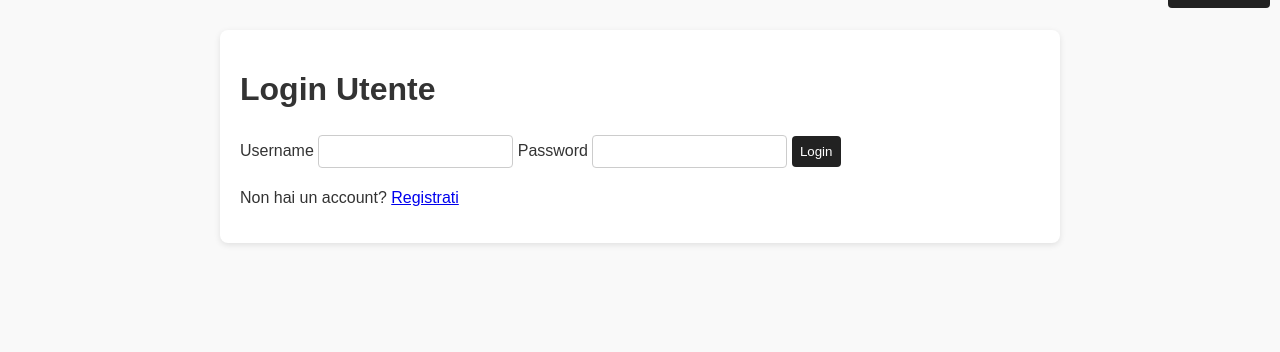
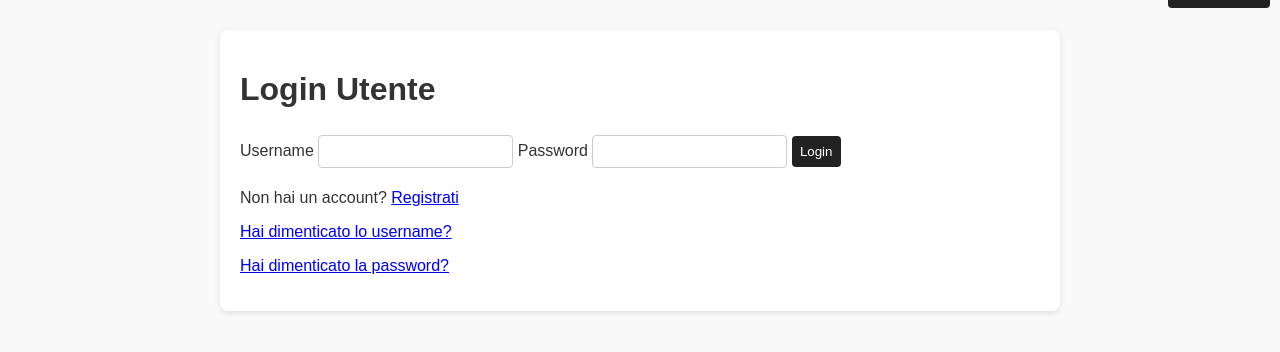
Before and after one commit to sebfichera/FundBookingSys, a Flask app: page /user/user/login in a window 1280 px wide. Shown: the part 38-390 px from the top of the page. Run offline with Flask 3, Linux system fonts and the light colour scheme.

Commit message:
Recover username/reset password for users added

```diff
--- a/app/routes/user.py
+++ b/app/routes/user.py
@@ -4,6 +4,9 @@ from ..models import db
 from ..utils import hash_password, verify_password, send_email_async
 from sqlalchemy.exc import IntegrityError
 from sqlalchemy import text
+import secrets
+import traceback
+from datetime import datetime, timedelta, timezone
 
 user_bp = Blueprint("user_bp", __name__)
 
@@ -156,3 +159,126 @@ def user_logout():
     session.pop("user_status", None)
     flash("Logout effettuato.")
     return redirect(url_for("user_bp.home"))
+
+# ----------------- RECUPERO USERNAME UTENTE -----------------
+@user_bp.route("/recover_username", methods=["GET", "POST"])
+def recover_username():
+    if request.method == "POST":
+        email = request.form["email"].strip().lower()
+        user = db.execute(text("SELECT username FROM utenti WHERE email=:email"), {"email": email}).fetchone()
+
+        if not user:
+            flash("Nessun utente trovato con questa email.")
+            return redirect(url_for("user_bp.recover_username"))
+
+        # Invio mail
+        send_email_async(
+            email,
+            "Recupero username",
+            f"Ciao! Il tuo username è: {user.username}"
+        )
+        flash("✅ Ti abbiamo inviato una mail con il tuo username.")
+        return redirect(url_for("user_bp.user_login"))
+
+    return render_template("recover_username.html")
+
+# ----------------- RESET PASSWORD UTENTE (GENERA TOKEN) -----------------
+@user_bp.route("/recover_password", methods=["GET", "POST"])
+def recover_password():
+    if request.method == "POST":
+        email = request.form.get("email", "").strip().lower()
+        try:
+            user = db.execute(
+                text("SELECT id, username, email FROM utenti WHERE email = :email"),
+                {"email": email}
+            ).fetchone()
+
+            if not user:
+                flash("Nessun account trovato con questa email.")
+                return redirect(url_for("user_bp.recover_password"))
+
+            # genera token + scadenza (1 ora)
+            token = secrets.token_urlsafe(32)
+            expiry = datetime.now(timezone.utc) + timedelta(hours=1)
+
+            # salva nel DB
+            db.execute(
+                text("UPDATE utenti SET reset_token = :token, reset_token_expiry = :expiry WHERE id = :id"),
+                {"token": token, "expiry": expiry, "id": user.id}
+            )
+            db.commit()
+
+            # link assoluto
+            reset_link = url_for("user_bp.reset_password", token=token, _external=True)
+
+            # invio mail (non deve far fallire la route)
+            try:
+                send_email_async(
+                    user.email,
+                    "Reimposta la tua password",
+                    f"Ciao {user.username},\n\nPer reimpostare la password clicca qui:\n{reset_link}\n\nIl link scade tra 1 ora."
+                )
+            except Exception as e:
+                print("❌ Errore invio mail (recover_password):", e)
+                traceback.print_exc()  # utile per debug, controlla i log
+
+            flash("Se l'email esiste, abbiamo inviato il link per reimpostare la password.")
+            return redirect(url_for("user_bp.user_login"))
+
+        except Exception as e:
+            print("❌ Errore in recover_password:", e)
+            traceback.print_exc()
+            flash("Si è verificato un errore. Controlla i log.")
+            return redirect(url_for("user_bp.recover_password"))
+
+    return render_template("recover_password.html")
+
+# ----------------- RESET PASSWORD UTENTE (CREA NUOVA PASSWORD) -----------------
+@user_bp.route("/reset_password/<token>", methods=["GET", "POST"])
+def reset_password(token):
+    try:
+        user = db.execute(
+            text("SELECT id, reset_token_expiry FROM utenti WHERE reset_token = :token"),
+            {"token": token}
+        ).fetchone()
+
+        if not user:
+            flash("Token non valido o già usato.")
+            return redirect(url_for("user_bp.recover_password"))
+
+        expiry = user.reset_token_expiry
+        now = datetime.now(timezone.utc)
+
+        # gestione naive/aware
+        if expiry is None:
+            flash("Token non valido.")
+            return redirect(url_for("user_bp.recover_password"))
+        if expiry.tzinfo is None:
+            expiry = expiry.replace(tzinfo=timezone.utc)
+
+        if now > expiry:
+            flash("Il link per reimpostare la password è scaduto.")
+            return redirect(url_for("user_bp.recover_password"))
+
+        if request.method == "POST":
+            new_pw = request.form.get("password", "")
+            if len(new_pw) < 6:
+                flash("La password deve essere lunga almeno 6 caratteri.")
+                return redirect(url_for("user_bp.reset_password", token=token))
+
+            pw_hash = hash_password(new_pw)
+            db.execute(
+                text("UPDATE utenti SET password_hash = :pw, reset_token = NULL, reset_token_expiry = NULL WHERE id = :id"),
+                {"pw": pw_hash, "id": user.id}
+            )
+            db.commit()
+            flash("✅ Password aggiornata. Ora puoi effettuare il login.")
+            return redirect(url_for("user_bp.user_login"))
+
+        return render_template("reset_password.html", token=token)
+
+    except Exception as e:
+        print("❌ Errore in reset_password:", e)
+        traceback.print_exc()
+        flash("Si è verificato un errore. Controlla i log.")
+        return redirect(url_for("user_bp.recover_password"))
--- a/app/templates/login.html
+++ b/app/templates/login.html
@@ -10,5 +10,6 @@
     <input type="password" id="password" name="password" required><br><br>
 
     <button type="submit">Login</button>
+
 </form>
 {% endblock %}
--- a/app/templates/user_login.html
+++ b/app/templates/user_login.html
@@ -10,4 +10,7 @@
   <button type="submit">Login</button>
 </form>
 <p>Non hai un account? <a href="{{ url_for('user_bp.register') }}">Registrati</a></p>
+<p><a href="{{ url_for('user_bp.recover_username') }}">Hai dimenticato lo username?</a></p>
+<p><a href="{{ url_for('user_bp.recover_password') }}">Hai dimenticato la password?</a></p>
+
 {% endblock %}
--- a/schema_postgres.sql
+++ b/schema_postgres.sql
@@ -23,6 +23,9 @@ CREATE TABLE IF NOT EXISTS utenti (
     password_hash TEXT NOT NULL,
     consenso_privacy BOOLEAN NOT NULL,
     stato TEXT NOT NULL DEFAULT 'pending' -- pending | attivo | sospeso
+    -- Campi aggiuntivi per il recupero password
+    reset_token TEXT,              -- token temporaneo inviato via email
+    reset_token_expiry TIMESTAMP   -- data/ora di scadenza del token
 );
 
 -- PRENOTAZIONI
```
Also changed, not shown: app/templates/recover_password.html (added, +11 -0 lines), app/templates/recover_username.html (added, +11 -0 lines), app/templates/reset_password.html (added, +10 -0 lines).
